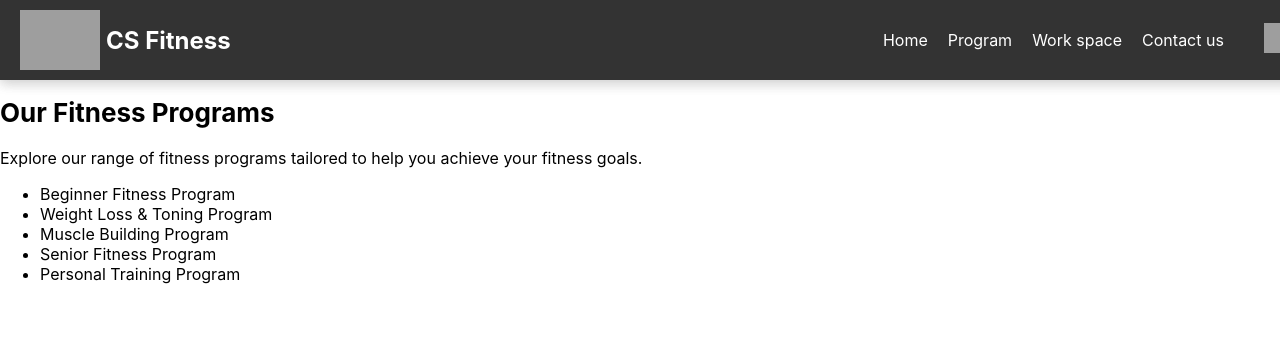
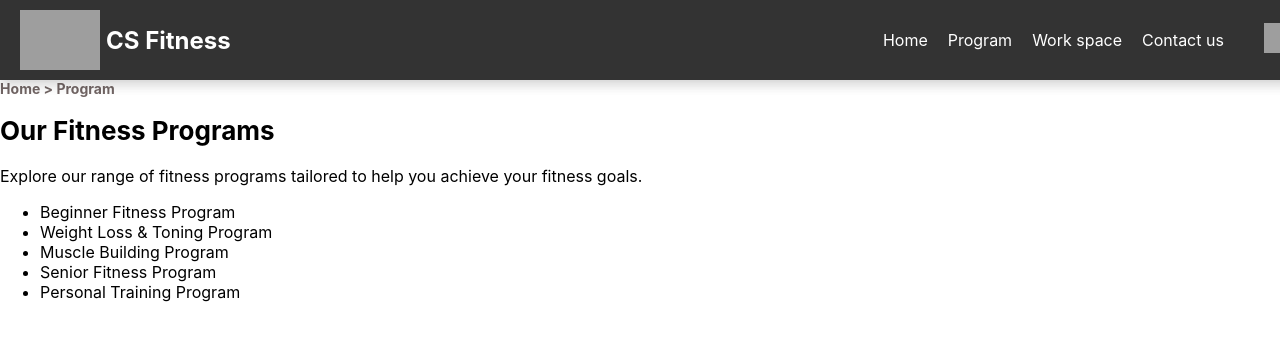
Before and after one commit to theeraphatKKU/Fitness-Project-FE, a React (Create React App) app: page /trainer-program in a window 1280 px wide. Shown: the top 340 px of the page. Built offline with nearby package versions, Linux system fonts and the light colour scheme; grey boxes are pictures that could not be loaded.

Commit message:
update tabbar

```diff
--- a/src/trainer/TrainerAvailability.css
+++ b/src/trainer/TrainerAvailability.css
@@ -1,5 +1,27 @@
+.TrainerAvailability-breadcrumb{
+  font-size: 14px;
+  color: #716564;
+  padding: 0.1px;
+  font-weight: bold;
+
+}
+
+.breadcrumb-link {
+  color: #716564;
+  text-decoration: none;
+}
+
+.breadcrumb-link:hover {
+  color: #000;
+}
+
+.breadcrumb-current {
+  color: #333;
+  text-decoration: underline;
+}
+
 /* จัดการตัว container ทั้งหมด */
-.container {
+.Availability-container {
 
   padding: 40px;
   margin-right: 20px;
--- a/src/trainer/TrainerAvailability.js
+++ b/src/trainer/TrainerAvailability.js
@@ -1,7 +1,7 @@
 import React, { useState } from 'react';
 import TrainerNavbar from './TrainerNavbar';
 import './TrainerAvailability.css';
-
+import { Link } from 'react-router-dom';
 function TrainerAvailability() {
 
 
@@ -41,8 +41,17 @@ function TrainerAvailability() {
   };
 
   return (
-    <div className="container mx-auto p-8">
+    <div className="Availability-container">
       <TrainerNavbar />
+      <div className="T-breadcrumb">
+        <div className="TrainerAvailability-breadcrumb">
+          <Link to="/trainer-home" className="breadcrumb-link">Home</Link>
+          <span> &gt; </span>
+          <Link to="/trainer-workspace" className="breadcrumb-link">Workspace</Link>
+          <span> &gt; </span>
+          <Link to="/trainer-availability" className="breadcrumb-link">Availability</Link>
+        </div>
+      </div>
       <main className="Availability-contrainer">
 
         {/* ส่วนแสดงหัวข้อ */}
--- a/src/trainer/TrainerContactus.css
+++ b/src/trainer/TrainerContactus.css
@@ -1,3 +1,28 @@
+.contactus {
+    padding: 40px;
+      margin-right: 20px;
+  }
+  .TrainerContactus-breadcrumb {
+    font-size: 14px;
+    color: #716564;
+    padding: 0.5px;
+    font-weight: bold;
+    }
+
+    .breadcrumb-link {
+    color: #716564;
+    text-decoration: none;
+    }
+
+    .breadcrumb-link:hover {
+    color: #000;
+    }
+
+    .breadcrumb-current {
+    color: #333;
+    text-decoration: underline;
+    }
+
 .contactUs-container {
     flex: 1 1;
     font-size: 18px;
@@ -5,7 +30,6 @@
     font-weight: 300;
     color: black;
     /* background: #EEEEEE; */
-    padding: 40px;
     margin-right: 20px;
     text-align: left;
     border-radius: 8px;
--- a/src/trainer/TrainerContactus.js
+++ b/src/trainer/TrainerContactus.js
@@ -1,10 +1,19 @@
 import React from 'react';
 import './TrainerContactus.css';
 import TrainerNavbar from '../trainer/TrainerNavbar';
+import { Link } from 'react-router-dom';
 
 const TrainerContactus = () => {
   return (
-    <div><TrainerNavbar />
+    <div className="contactus"><TrainerNavbar />
+      {/* Breadcrumb */}
+      <div className="T-breadcrumb">
+        <div className="TrainerContactus-breadcrumb">
+          <Link to="/trainer-home" className="breadcrumb-link">Home</Link>
+          <span> &gt; </span>
+          <Link to="/trainer-contact-us" className="breadcrumb-link">ContactUs</Link>
+        </div>
+      </div>
       <div className="contactUs-container">
         <h1 className="contact-title">Contact</h1>
         <p className="contact-subtitle">ช่องทางการติดต่อ</p>
--- a/src/trainer/TrainerProgram.css
+++ b/src/trainer/TrainerProgram.css
@@ -0,0 +1,20 @@
+.TrainerProgram-breadcrumb{
+    font-size: 14px;
+    color: #716564;
+    padding: 0.1px;
+    font-weight: bold;
+}
+
+.breadcrumb-link {
+    color: #716564;
+    text-decoration: none;
+}
+
+.breadcrumb-link:hover {
+    color: #000;
+}
+
+.breadcrumb-current {
+    color: #333;
+    text-decoration: underline;
+}
--- a/src/trainer/TrainerProgram.js
+++ b/src/trainer/TrainerProgram.js
@@ -1,10 +1,17 @@
 import React from "react";
 import './TrainerProgram.css';
 import TrainerNavbar from '../trainer/TrainerNavbar';
-
+import { Link } from 'react-router-dom';
 const TrainerProgram = () => {
     return (
       <div><TrainerNavbar/>
+      <div className="T-breadcrumb">
+      <div className="TrainerProgram-breadcrumb">
+          <Link to="/trainer-home" className="breadcrumb-link">Home</Link>
+          <span> &gt; </span>
+          <Link to="/trainer-program" className="breadcrumb-link">Program</Link>
+      </div>
+  </div>
       <div className="program-container">
         <h1>Our Fitness Programs</h1>
         <p>Explore our range of fitness programs tailored to help you achieve your fitness goals.</p>
--- a/src/trainer/TrainerSchedule.css
+++ b/src/trainer/TrainerSchedule.css
@@ -1,6 +1,28 @@
+.TrainerSchedule-breadcrumb {
+    font-size: 14px;
+    color: #716564;
+    padding: 0.1px;
+    font-weight: bold;
+}
+
+.breadcrumb-link {
+    color: #716564;
+    text-decoration: none;
+}
+
+.breadcrumb-link:hover {
+    color: #000;
+}
+
+.breadcrumb-current {
+    color: #333;
+    text-decoration: underline;
+}
+
 /* TrainerSchedule.css */
-.contrainer {
+.TrainerSchedule-container {
     padding: 40px;
+    margin-right: 20px;
 
     .GroupTable-trainer {
 
--- a/src/trainer/TrainerSchedule.js
+++ b/src/trainer/TrainerSchedule.js
@@ -1,7 +1,7 @@
 import React, { useState } from 'react';
 import TrainerNavbar from './TrainerNavbar';
 import './TrainerSchedule.css';
-
+import { Link } from 'react-router-dom';
 function TrainerSchedule() {
 
     // ข้อมูลโปรแกรมการฝึกสอนกลุ่ม
@@ -19,7 +19,7 @@ function TrainerSchedule() {
         { member: 'สมชาย ชัยโย', date: '02/09/2024', duration: '09:00 - 10.00 น.', program: 'โปรแกรมการฝึกสอนแบบส่วนตัว' },
         { member: 'ขวัญใจ ดีมาก', date: '05/09/2024', duration: '13:00 - 14:30 น.', program: 'โปรแกรมการฝึกสอนแบบส่วนตัว', status: 'ยกเลิก' },
         { member: 'Chris Evans', date: '05/11/2024', duration: '09:00 - 10.00 น.', program: 'โปรแกรมการฝึกสอนแบบส่วนตัว' },
-        { member: 'Emily Clark', date: '05/12/2024', duration: '13:00 - 14:30 น.', program: 'โปรแกรมการฝึกสอนแบบส่วนตัว',status: 'ยกเลิก' }
+        { member: 'Emily Clark', date: '05/12/2024', duration: '13:00 - 14:30 น.', program: 'โปรแกรมการฝึกสอนแบบส่วนตัว', status: 'ยกเลิก' }
     ];
 
     const [currentPage, setCurrentPage] = useState(1);
@@ -85,9 +85,19 @@ function TrainerSchedule() {
     };
 
     return (
+        <div className='TrainerSchedule-container'>
+            <TrainerNavbar />
+            <div className="T-breadcrumb">
+                <div className="TrainerSchedule-breadcrumb">
+                    <Link to="/trainer-home" className="breadcrumb-link">Home</Link>
+                    <span> &gt; </span>
+                    <Link to="/trainer-workspace" className="breadcrumb-link">Workspace</Link>
+                    <span> &gt; </span>
+                    <Link to="/trainer-schedule" className="breadcrumb-link">Schedule</Link>
+                </div>
+            </div>
             <div className='contrainer'>
-        <div>
-            <TrainerNavbar />
+
                 <h1>Schedule</h1>ดูตารางการฝึกสอน
                 <h4>
                     โปรแกรมการสอนที่ได้รับผิดชอบ:
--- a/src/trainer/TrainerWorkspace.css
+++ b/src/trainer/TrainerWorkspace.css
@@ -1,3 +1,24 @@
+.Trainerworkspace-breadcrumb {
+  font-size: 14px;
+  color: #716564;
+  padding: 0.1px;
+  font-weight: bold;
+  }
+
+  .breadcrumb-link {
+  color: #716564;
+  text-decoration: none;
+  }
+
+  .breadcrumb-link:hover {
+  color: #000;
+  }
+
+  .breadcrumb-current {
+  color: #333;
+  text-decoration: underline;
+  }
+
 .Workspace-container {
   padding: 40px;
     margin-right: 20px;
--- a/src/trainer/TrainerWorkspace.js
+++ b/src/trainer/TrainerWorkspace.js
@@ -2,7 +2,7 @@ import React from 'react';
 import TrainerNavbar from './TrainerNavbar';
 import { useNavigate } from 'react-router-dom'; // นำเข้า useNavigate
 import './TrainerWorkspace.css';
-
+import { Link } from 'react-router-dom';
 
 
 function TrainerWorkspace() {
@@ -10,7 +10,13 @@ function TrainerWorkspace() {
   return (
     <div className='Workspace-container'>
       <TrainerNavbar />
-
+      <div className="T-breadcrumb">
+        <div className="Trainerworkspace-breadcrumb">
+          <Link to="/trainer-home" className="breadcrumb-link">Home</Link>
+          <span> &gt; </span>
+          <Link to="/trainer-workspace" className="breadcrumb-link">Workspace</Link>
+        </div>
+      </div>
       <header>
         <h1 className="text-6xl font-bold text-black max-md:max-w-full max-md:text-4xl">
           Workspace : Trainer
```
Lines whose indentation alone changed are shown as unchanged.
